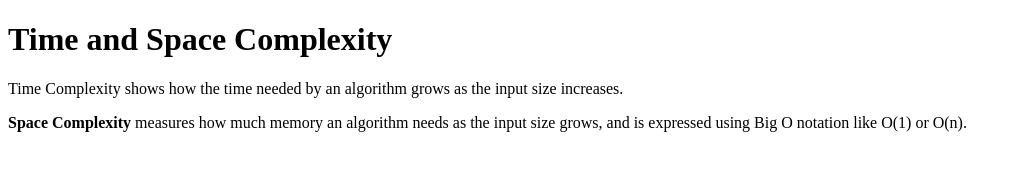
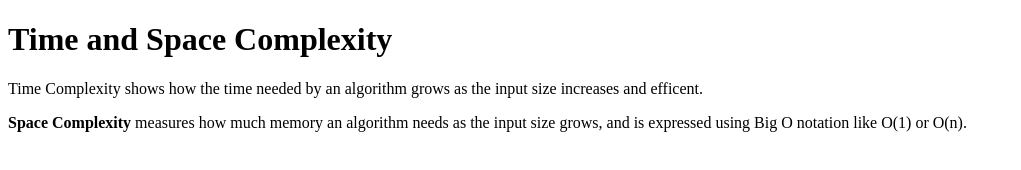
Before and after one commit to acciojob/time-and-space-complexity-jeetsingh-621, a website: page main.html in a window 1280 px wide. Shown: the whole page, without its empty margins (0-1021 px from the left). Drawn offline with Linux system fonts and the light colour scheme.

Commit message:
created a submission

```diff
--- a/main.html
+++ b/main.html
@@ -9,7 +9,7 @@
 <body>
 	<!-- the entire body must be written by student -->
 	<h1>Time and Space Complexity</h1>
-	<p>Time Complexity shows how the time needed by an algorithm grows as the input size increases.</p>
+	<p>Time Complexity shows how the time needed by an algorithm grows as the input size increases and efficent.</p>
     <p> <b>Space Complexity </b> measures how much memory an algorithm needs as the input size grows, and is expressed using Big O notation like O(1) or O(n).</p>
 	<script type="text/javascript" src="./script.js">
 </script>
```
